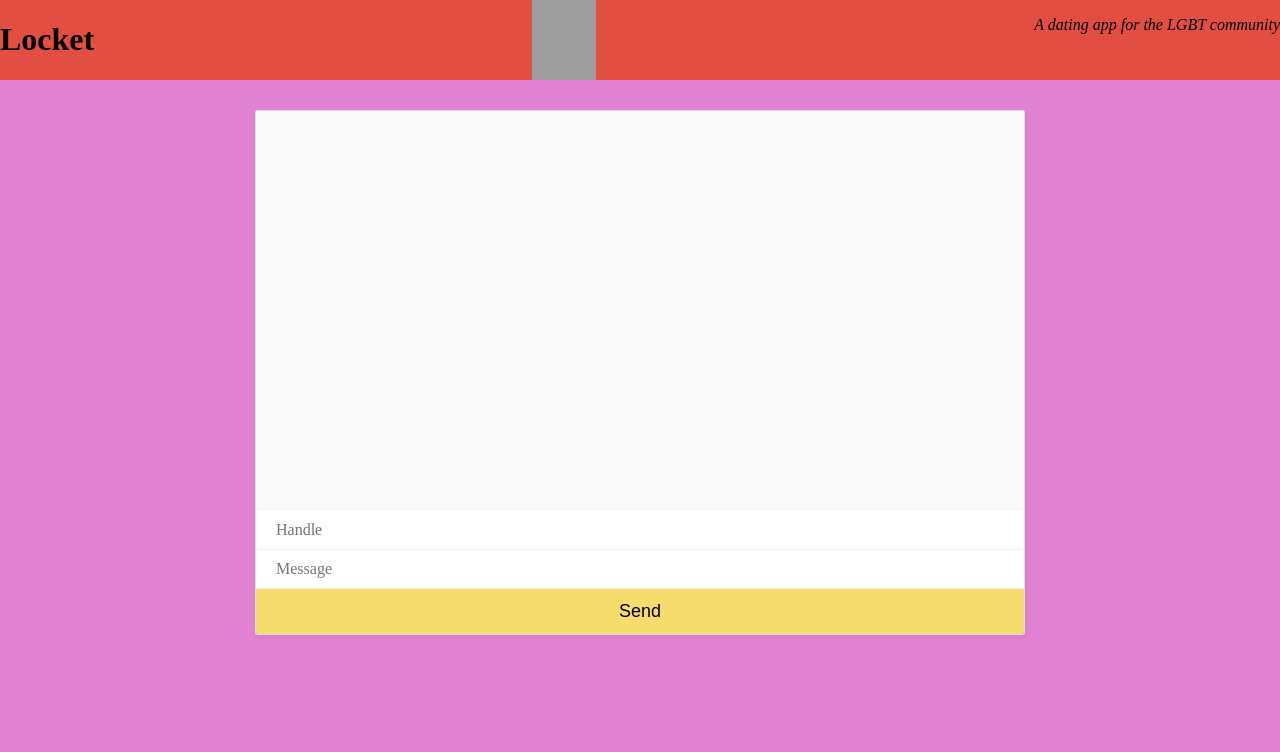
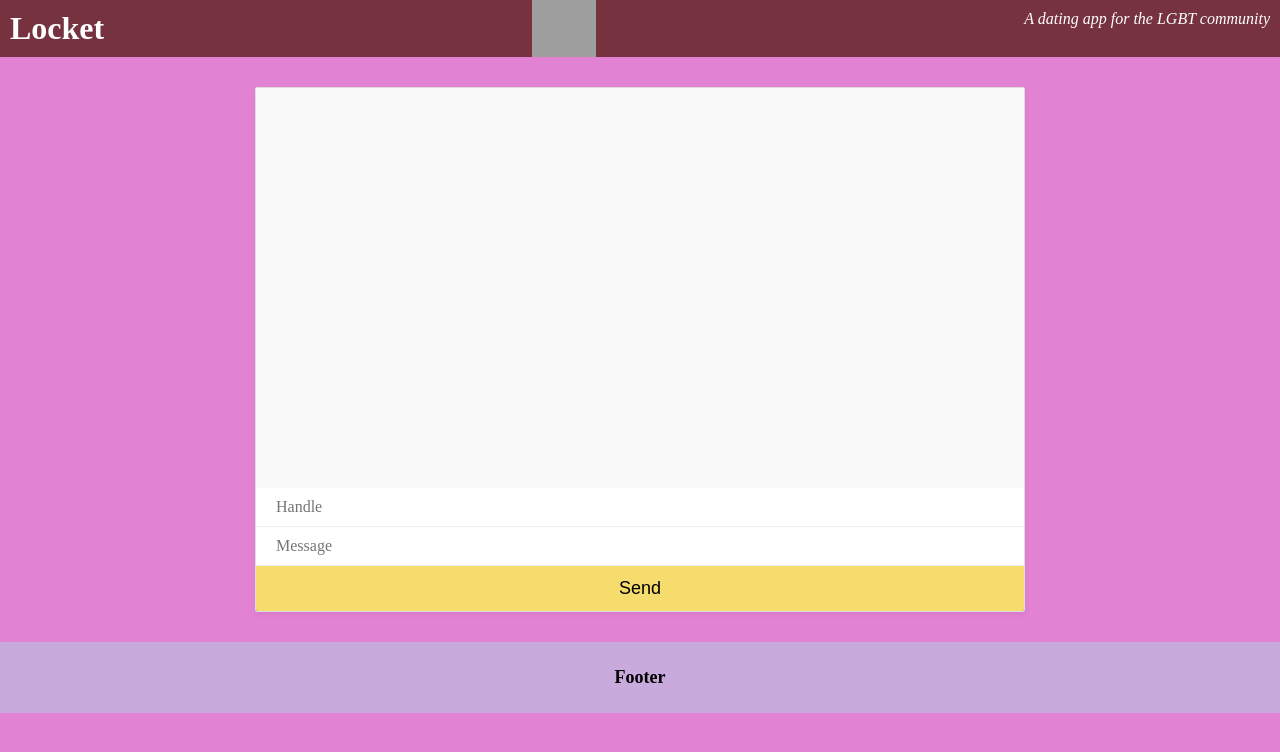
Before and after one commit to DavidVerghese/LocketChat, a website: page public/index.html in a window 1280 px wide. Drawn offline with nearby package versions, Linux system fonts and the light colour scheme; no server answers; grey boxes are pictures that could not be loaded.

Commit message:
Worked on chat app and styling

```diff
--- a/public/chat.js
+++ b/public/chat.js
@@ -2,6 +2,13 @@ const socket = io.connect("http://localhost:3000/");
 socket.on('typing', function (data) {
   feedback.innerHTML = `<p><em>` + data +
     ` is typing a message... </em></p>`;
+});
+
+socket.on("chat", function (data) {
+  feedback.innerHTML = "";
+  output.innerHTML += `<p><strong>`
+    + data.handle + `:</strong>`
+    + data.message + `</p`;
 });
 
 
--- a/public/index.html
+++ b/public/index.html
@@ -23,6 +23,9 @@
     <input id="message" type="text" placeholder="Message"/>
     <button id="send">Send</button>
   </div>
+  <footer>
+    <h2>Footer</h2>
+  </footer>
   <script src="/chat.js"></script>
 </body>
 
--- a/public/styles.css
+++ b/public/styles.css
@@ -25,9 +25,27 @@ h2{
 header {
   display: flex;
   justify-content: space-between;
-  background-color: #E24E42;
+  /* background-color: #E24E42; */
+  background-color: #76323f;
+  color: white;
   width: 100%;
   margin: 0px;
+}
+
+footer {
+  background-color: rgb(200,170,220);
+  display: flex;
+  justify-content: center;
+  color: white;
+  width: 100%;
+  margin: 0px;
+}
+footer h2 {
+  color: black;
+}
+
+header h1, header p {
+  margin: 10px;
 }
 header img {
   width: 5%;
```
